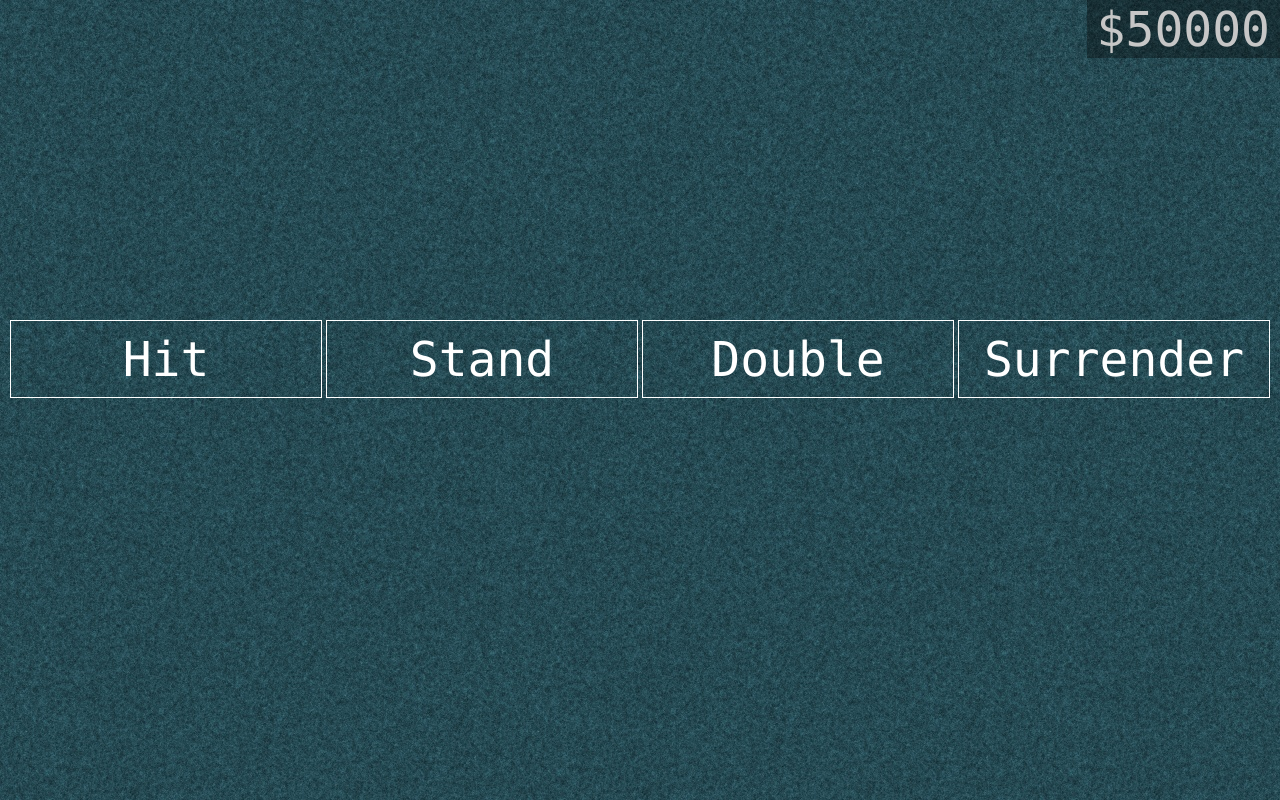
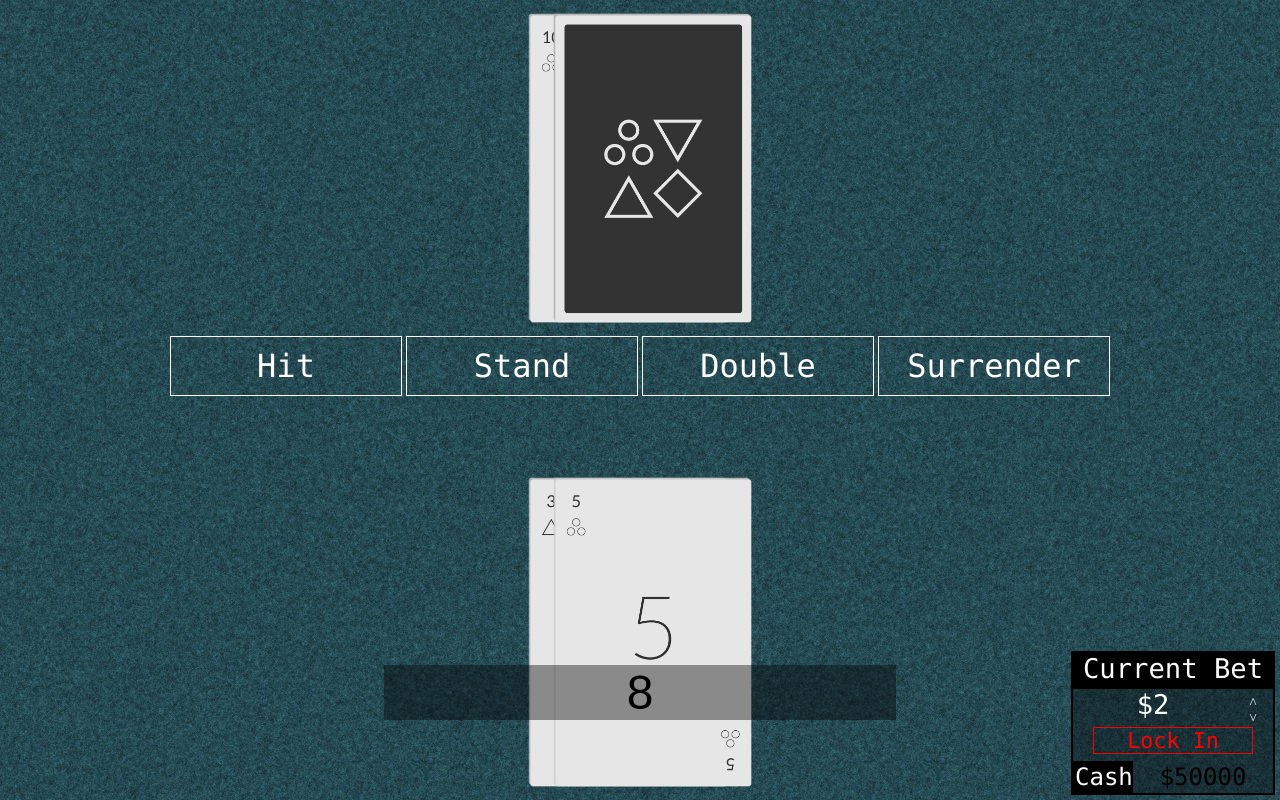
Before and after one commit to mluzarow/js-game-blackjack, a plain HTML site: page index.html in a window 1280 px wide. Drawn offline with Linux system fonts and the light colour scheme.

Commit message:
Added game startup + more UI.

```diff
--- a/css/main.css
+++ b/css/main.css
@@ -9,15 +9,27 @@ body {
 
 /* -------- Table -------- */
 .house_wrap {
-	height: 40%;
+	height: 42%;
 	display: block;
+	text-align: center;
+}
+
+.house_card_area {
+	padding: 1% 0;
+	height: 100%;
+	display: inline-block;
+	box-sizing: border-box;
 }
 
 /* -------- Controls -------- */
 .control_wrap {
-	height: 20%;
+	height: 16%;
 	display: block;
 	text-align: center;
+}
+
+.control_wrap.hide {
+	visibility: hidden;
 }
 
 .control_wrap .button {
@@ -38,34 +50,179 @@ body {
 
 /* -------- Player Area -------- */
 .player_wrap {
-	height: 40%;
+	height: 42%;
+	display: block;
+	text-align: center;
+}
+
+.player_card_area {
+	padding: 1% 0;
+	height: 100%;
+	display: inline-block;
+	box-sizing: border-box;
+}
+
+.card_image {
+	margin-left: -175px;
+	height: 100%;
+	display: inline-block;
+}
+
+.card_image:first-child {
+	margin-left: 0;
+}
+
+.card_image img {
+	height: 100%;
+}
+
+.card_image img.front {
+	display: none;
+}
+
+.card_image.flipped img.front {
 	display: block;
 }
 
-.player_card_area {
-	margin: 0 auto;
-	width: 60%;
-	height: 100%;
+.card_image.flipped img.back {
+	display: none;
 }
 
-.player_card_area img {
-	margin-left: -175px;
-	height: 100%;
+.player_total {
+	position: absolute;
+	right: 30%;
+	bottom: 10%;
+	left: 30%;
+	background-color: rgba(0, 0, 0, 0.4);
+	font-family: "Arial";
+	font-size: 3em;
 }
 
-.player_card_area img:first-child {
-	margin-left: 0;
+.player_total.hide {
+	display: none;
 }
 
-/* -------- Player Funds -------- */
+/* -------- Info Box -------- */
+.info_box {
+	position: absolute;
+	bottom: 5px;
+	right: 5px;
+	width: 200px;
+	background-color: rgba(0, 0, 0, 0.35);
+	border: 2px solid #000;
+	text-align: center;
+}
+
+.bet_wrap {
+	padding-bottom: 7px;
+	display: block;
+	color: #fff;
+	font-family: "Consolas";
+	font-size: 1.7em;
+}
+
+.bet_label {
+	padding-bottom: 5px;
+	display: block;
+	background-color: #000;
+}
+
+.bet_value_wrap .bet_value {
+	display: none;
+}
+
+.bet_value_wrap.locked .bet_setup {
+	display: none;
+}
+
+.bet_value_wrap.locked .bet_value {
+	display: block;
+}
+
+.bet_select {
+	padding-bottom: 5px;
+	width: 100%;
+	height: 1.2em;
+	display: block;
+}
+
+.bet_select_box {
+	width: 80%;
+	height: 100%;
+	display: inline-block;
+}
+
+.bet_arrows_wrap {
+	width: 20%;
+	height: 100%;
+	display: inline-block;
+	vertical-align: top;
+	font-size: 0.5em;
+}
+
+.bet_arrows_wrap .arrow {
+	height: 50%;
+	cursor: pointer;
+}
+
+.bet_arrows_wrap .arrow::before {
+	width: 0;
+	height: 100%;
+	display: inline-block;
+	vertical-align: sub;
+	content: '';
+}
+
+.bet_arrows_wrap .arrow:hover {
+	color: #000;
+	background-color: #fff;
+}
+
+.bet_arrows_wrap .arrow span {
+	display: inline-block;
+	vertical-align: sub;
+}
+
+.lock_in_wrap {
+	padding: 0 10%;
+	box-sizing: border-box;
+	font-size: 0.8em;
+}
+
+.lock_in {
+	border: 1px solid #f00;
+	color: #f00;
+	cursor: pointer;
+}
+
+.lock_in:hover {
+	background-color: #f00;
+	color: #000;
+}
+
+.funds_wrap {
+	font-family: "Consolas";
+	font-size: 1.5em;
+}
+
+.funds_label {
+	padding: 2px;
+	width: 30%;
+	display: inline-block;
+	background-color: #000;
+	box-sizing: border-box;
+	color: #fff;
+}
+
 .player_funds {
-	position: absolute;
-	top: 0;
-	right: 0;
-	padding: 10px;
-	background-color: rgba(0,0,0,0.35);
-	color: #c7c7c7;
-	line-height: 0.8em;
-	font-family: "Consolas";
-	font-size: 3em;
+	width: 70%;
+	display: inline-block;
 }
+
+@media screen and (max-width: 1350px) {
+	/* -------- Controls -------- */
+	.control_wrap .button {
+		min-width: 210px;
+		font-size: 2em;
+	}
+}
--- a/index.html
+++ b/index.html
@@ -21,7 +21,9 @@
 </head>
 <body>
 	<div class="house_wrap">
+		<div class="house_card_area">
 
+		</div>
 	</div>
 	<div class="control_wrap">
 		<div class="button btn_hit">
@@ -41,8 +43,36 @@
 		<div class="player_card_area">
 
 		</div>
+		<div class="player_total hide">
+
+		</div>
 	</div>
-	<div class="player_funds">
-		$50000
+
+	<div class="info_box">
+		<div class="bet_wrap">
+			<div class="bet_label">Current Bet</div>
+			<div class="bet_value_wrap">
+				<div class="bet_setup">
+					<div class="bet_select">
+						<div class="bet_select_box">$<span class="bet_box_value">2</span></div><!--
+					 --><div class="bet_arrows_wrap">
+							<div class="arrow arrow_up"><span>˄</span></div>
+							<div class="arrow arrow_down"><span>˅</span></div>
+						</div>
+					</div>
+					<div class="lock_in_wrap">
+						<div class="lock_in">Lock In</div>
+					</div>
+				</div>
+				<span class="bet_value"></span>
+			</div>
+		</div>
+		<div class="funds_wrap">
+			<div class="funds_label">Cash</div><!--
+		 --><div class="player_funds">
+				$50000
+			</div>
+		</div>
 	</div>
+
 </body>
--- a/js/BlackJack.js
+++ b/js/BlackJack.js
@@ -1,37 +1,73 @@
+/**
+ * Blackjack game and game UI controller.
+ */
 class BlackJack {
 	constructor () {
-		this.$hit = document.getElementsByClassName ("btn_hit")[0];
-		this.$stand = document.getElementsByClassName ("btn_stand")[0];
-		this.$double = document.getElementsByClassName ("btn_double")[0];
-		this.$surrender = document.getElementsByClassName ("btn_surrender")[0];
+		let $hit = document.getElementsByClassName ("btn_hit")[0];
+		let $stand = document.getElementsByClassName ("btn_stand")[0];
+		let $double = document.getElementsByClassName ("btn_double")[0];
+		let $surrender = document.getElementsByClassName ("btn_surrender")[0];
 
-		this.$hit.addEventListener ("click", this.buttonHitClick.bind (this));
-		this.$stand.addEventListener ("click", this.buttonStandClick.bind (this));
-		this.$double.addEventListener ("click", this.buttonDoubleClick.bind (this));
-		this.$surrender.addEventListener ("click", this.buttonSurrenderClick.bind (this));
+		$hit.addEventListener ("click", this.buttonHitClick.bind (this));
+		$stand.addEventListener ("click", this.buttonStandClick.bind (this));
+		$double.addEventListener ("click", this.buttonDoubleClick.bind (this));
+		$surrender.addEventListener ("click", this.buttonSurrenderClick.bind (this));
+
+		this.$controls = document.getElementsByClassName ("control_wrap")[0];
 
 		this.$cardAreaPlayer = document.getElementsByClassName ("player_card_area")[0];
-		this.$cardAreaHouse = document.getElementsByClassName ("house_wrap")[0];
+		this.$cardAreaHouse = document.getElementsByClassName ("house_card_area")[0];
 
-		this.playerCardIndex = 1;
-		this.houseCardIndex = 1;
+		this.$playerTotal = document.getElementsByClassName ("player_total")[0];
 
-		this.houseDeck = new Deck ();
-		this.houseDeck.createDeck ();
-		this.houseDeck.shuffle ();
+		this.mainDeck = new Deck ();
+		this.mainDeck.createDeck ();
+		this.mainDeck.shuffle ();
 
 		this.playerDeck = new Deck ();
+		this.houseDeck = new Deck ();
+
+		this.playerTotal = 0;
+		this.houseTotal = 0;
+
+		this.startGame ();
+	}
+
+	startGame () {
+		this.dealToHouse ();
+		this.dealToPlayer ();
+		this.dealToHouse (true);
+		this.dealToPlayer ();
+
+		this.$playerTotal.classList.remove ("hide");
+	}
+
+	dealToHouse (flipped = false) {
+		let deltCard = this.mainDeck.selectFrontCard ();
+
+		this.houseDeck.appendCardBack (deltCard);
+		this.appendCardNodeHouse (deltCard, flipped);
+
+		this.houseTotal += deltCard.value;
 	}
 
 	dealToPlayer () {
-		let deltCard = this.houseDeck.selectFrontCard ();
+		let deltCard = this.mainDeck.selectFrontCard ();
 		this.playerDeck.appendCardBack (deltCard);
 
 		this.appendCardNodePlayer (deltCard);
+
+		this.playerTotal += deltCard.value;
+		this.$playerTotal.innerHTML = this.playerTotal;
 	}
 
 	buttonHitClick () {
 		this.dealToPlayer ();
+		this.dealToHouse ();
+
+		if (this.playerTotal > 21) {
+			this.$controls.classList.add ("hide");
+		}
 	}
 
 	buttonStandClick () {
@@ -46,11 +82,15 @@ class BlackJack {
 
 	}
 
+	appendCardNodeHouse (card, flipped = false) {
+		if (flipped === true) {
+			card.flip ();
+		}
+
+		this.$cardAreaHouse.appendChild (card.$element);
+	}
+
 	appendCardNodePlayer (card) {
-		let newNode = document.createElement ("img");
-		newNode.style.zindex = this.playerCardIndex;
-		newNode.src = card.image;
-
-		this.$cardAreaPlayer.appendChild (newNode);
+		this.$cardAreaPlayer.appendChild (card.$element);
 	}
 }
--- a/js/Card.js
+++ b/js/Card.js
@@ -20,7 +20,10 @@ class Card {
 		 */
 		this.text = this.toString ();
 
-		this.image = this.toImageSource ();
+		this.imageBack = this.toImageSource ();
+		this.imageFront = "img/card_front.png";
+
+		this.$element = this.toElement ();
 	}
 
 	toString () {
@@ -102,4 +105,30 @@ class Card {
 
 		return (cardImageSource);
 	}
+
+	toElement () {
+		let newNode = document.createElement ("div");
+		newNode.classList.add ("card_image");
+
+		let imgFront = document.createElement ("img");
+		imgFront.src = this.imageFront;
+		imgFront.classList.add ("front");
+
+		let imgBack = document.createElement ("img");
+		imgBack.src = this.imageBack;
+		imgBack.classList.add ("back");
+
+		newNode.appendChild (imgFront);
+		newNode.appendChild (imgBack);
+
+		return (newNode);
+	}
+
+	flip () {
+		if (this.$element.classList === "flipped") {
+			this.$element.classList.remove ("flipped");
+		} else {
+			this.$element.classList.add ("flipped");
+		}
+	}
 }
```
Also changed, not shown: img/card_front.png (added).
